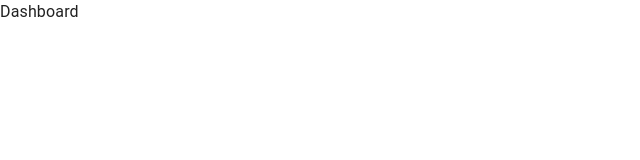
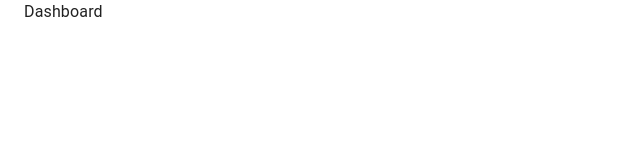
Before and after one commit to CalamityAI/frontend, a React (Vite) app: page /dashboard in a window 1280 px wide. Shown: the top 160 px of the page, without its empty margins (0-640 px from the left). Built offline with nearby package versions, Linux system fonts and the light colour scheme.

Commit message:
Max width for app setted with MUI Container.

```diff
--- a/src/main.tsx
+++ b/src/main.tsx
@@ -2,11 +2,14 @@ import { StrictMode } from 'react';
 import { createRoot } from 'react-dom/client';
 import { RouterProvider } from 'react-router-dom';
 import CssBaseline from '@mui/material/CssBaseline';
+import Container from '@mui/material/Container';
 import router from './routes/routes.tsx';
 
 createRoot(document.getElementById('root')!).render(
   <StrictMode>
     <CssBaseline />
-    <RouterProvider router={router} />
+    <Container maxWidth={false} sx={{maxWidth: "2560px"}}>
+      <RouterProvider router={router} />
+    </Container>
   </StrictMode>,
 );
```
